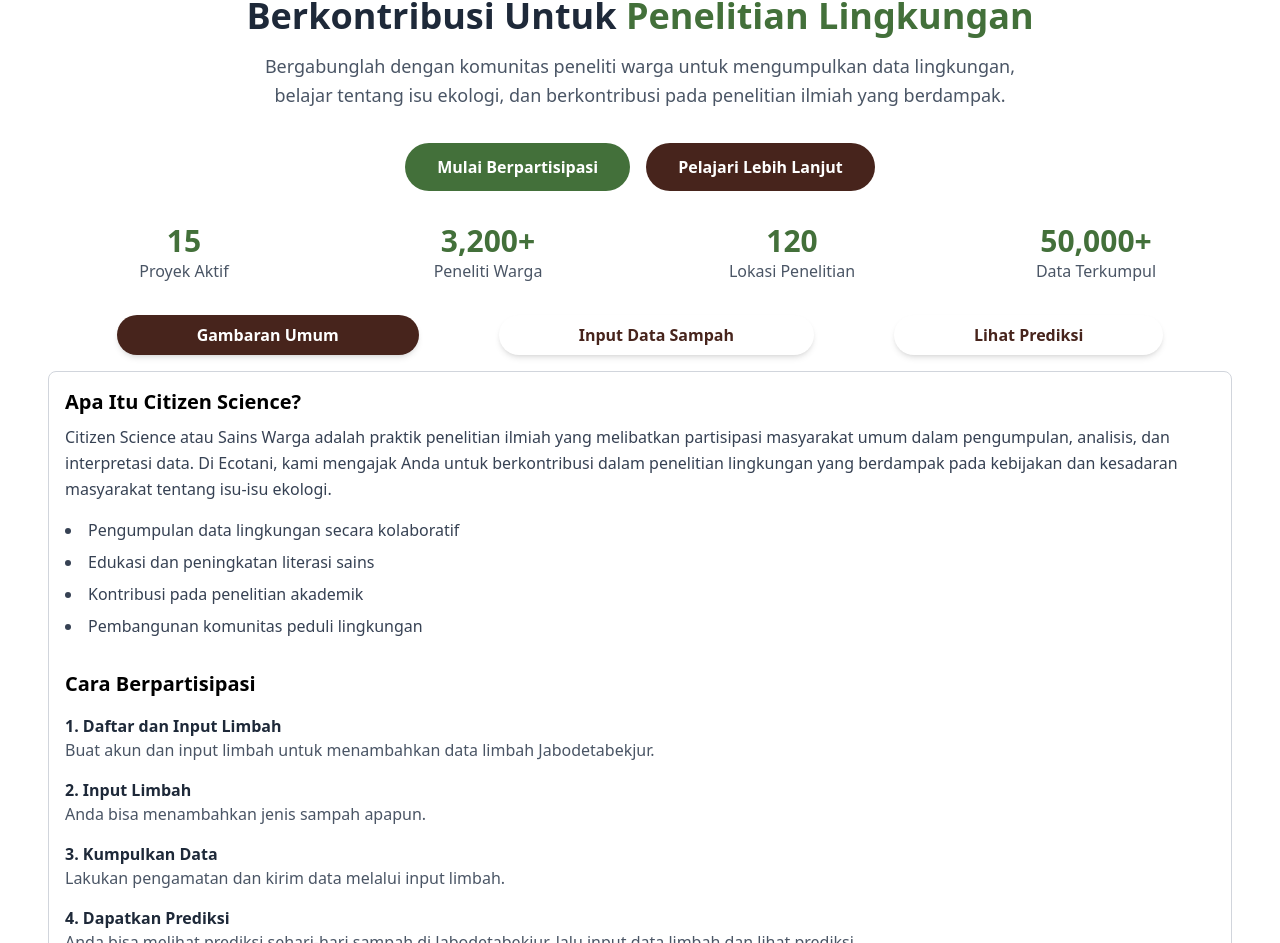
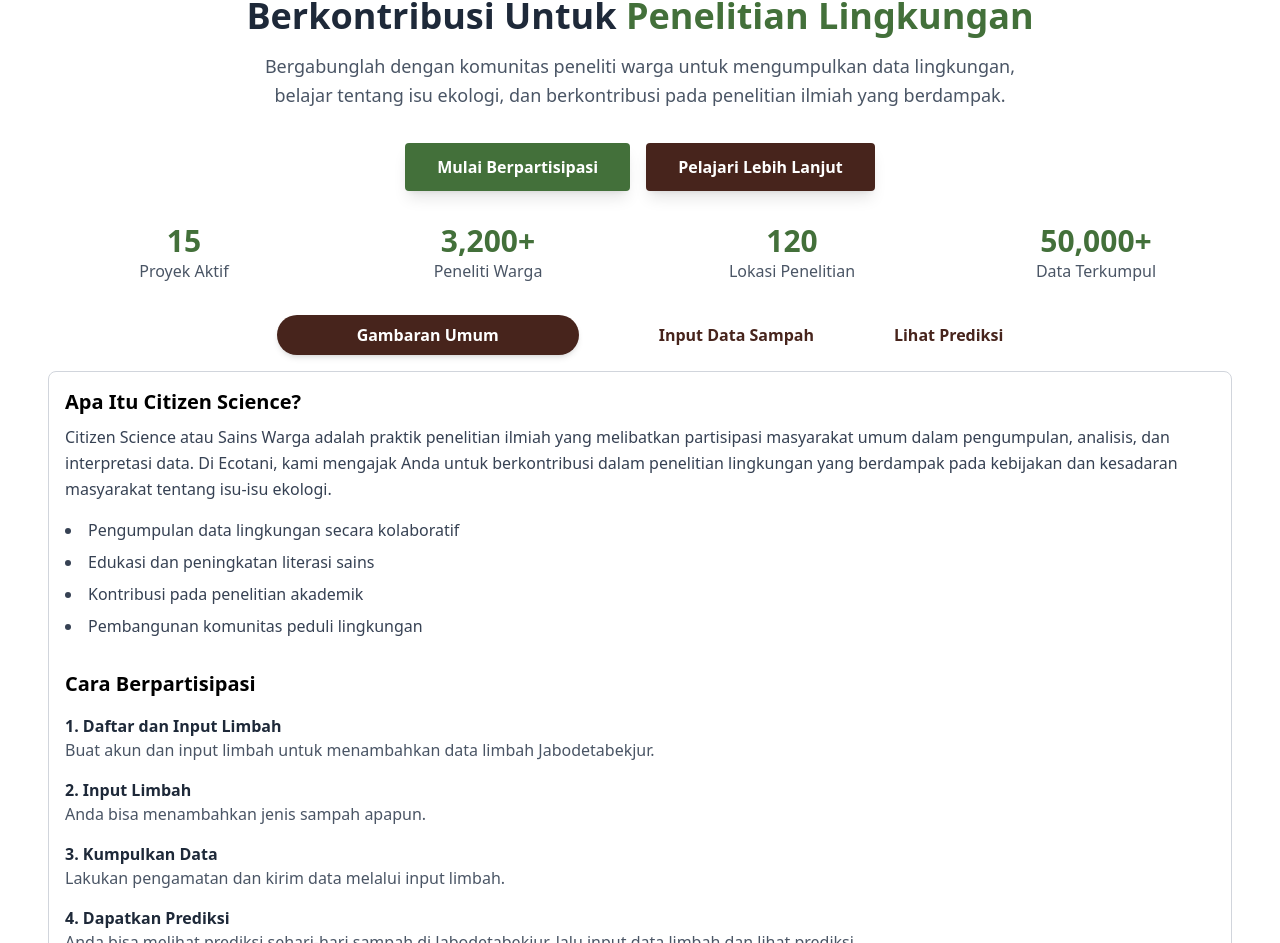
Before and after one commit to jannahkrn/fe-ecotani, a React (Vite) app: page / in a window 1280 px wide. Shown: the part 2073-3016 px from the top of the page. Built offline with nearby package versions, Linux system fonts and the light colour scheme.

Commit message:
update citizen

```diff
--- a/src/components/user/CitizenScience.jsx
+++ b/src/components/user/CitizenScience.jsx
@@ -66,7 +66,7 @@ const CitizenScience = () => {
       case 'Input Data Sampah':
         if (showConfirmation) {
           return (
-            <div className="p-4 flex flex-col items-center justify-center">
+            <div className="p-4 border border-gray-300 rounded-lg flex flex-col items-center justify-center">
               <svg xmlns="http://www.w3.org/2000/svg" viewBox="0 0 24 24" fill="currentColor" className="w-24 h-24 text-ecotani-green">
                 <path fillRule="evenodd" d="M2.25 12c0-5.385 4.365-9.75 9.75-9.75s9.75 4.365 9.75 9.75-4.365 9.75-9.75 9.75S2.25 17.385 2.25 12Zm13.36-1.814a.75.75 0 1 0-1.22-.872l-3.236 4.53L9.53 12.22a.75.75 0 0 0-1.06 1.06l2.25 2.25a.75.75 0 0 0 1.14-.094l3.75-5.25Z" clipRule="evenodd" />
               </svg>
@@ -76,7 +76,7 @@ const CitizenScience = () => {
           );
         }
         return (
-          <div className="p-4">
+          <div className="p-4 border border-gray-300 rounded-lg">
             <h3 className="text-xl font-bold mb-4">Input Data Volume Sampah</h3>
             <div className="bg-green-100 border border-green-300 rounded-lg p-4 mb-6">
               <h4 className="font-semibold text-gray-800 mb-2">Data yang Akan Dikumpulkan</h4>
@@ -133,7 +133,7 @@ const CitizenScience = () => {
         );
       case 'Lihat Prediksi':
         return (
-          <div className="p-4">
+          <div className="p-4 border border-gray-300 rounded-lg">
             <div className="flex justify-between items-center mb-4">
               <div className="flex flex-col text-left">
                 <h3 className="text-2xl font-bold text-gray-800">Prediksi Volume Sampah</h3>
@@ -179,10 +179,10 @@ const CitizenScience = () => {
 
       {/* Tombol Aksi */}
       <div className="flex justify-center gap-4 mb-8">
-        <button className="bg-[#43703A] text-white font-bold py-3 px-8 rounded-full hover:bg-[#345a2e] transition-colors">
+        <button className="bg-[#43703A] text-white font-bold py-3 px-8 rounded shadow-lg hover:bg-[#345a2e] transition-colors">
           Mulai Berpartisipasi
         </button>
-        <button className="bg-[#47241C] text-white font-bold py-3 px-8 rounded-full hover:bg-white hover:text-[#47241C] transition-colors">
+        <button className="bg-[#47241C] text-white font-bold py-3 px-8 rounded shadow-lg hover:bg-white hover:text-[#47241C] transition-colors">
           Pelajari Lebih Lanjut
         </button>
       </div>
@@ -216,11 +216,11 @@ const CitizenScience = () => {
               setActiveCitizenTab(tab);
               setShowConfirmation(false);
             }}
-            className={`text-base font-semibold transition-all duration-300 py-2 px-20 rounded-full shadow-md
+            className={`text-base font-semibold transition-all duration-300
               ${
                 activeCitizenTab === tab
-                  ? 'bg-[#47241C] text-white'
-                  : 'bg-white text-[#47241C]'
+                  ? 'bg-[#47241C] text-white py-2 px-20 rounded-full shadow-md'
+                  : 'text-[#47241C]'
               }
             `}
           >
```
